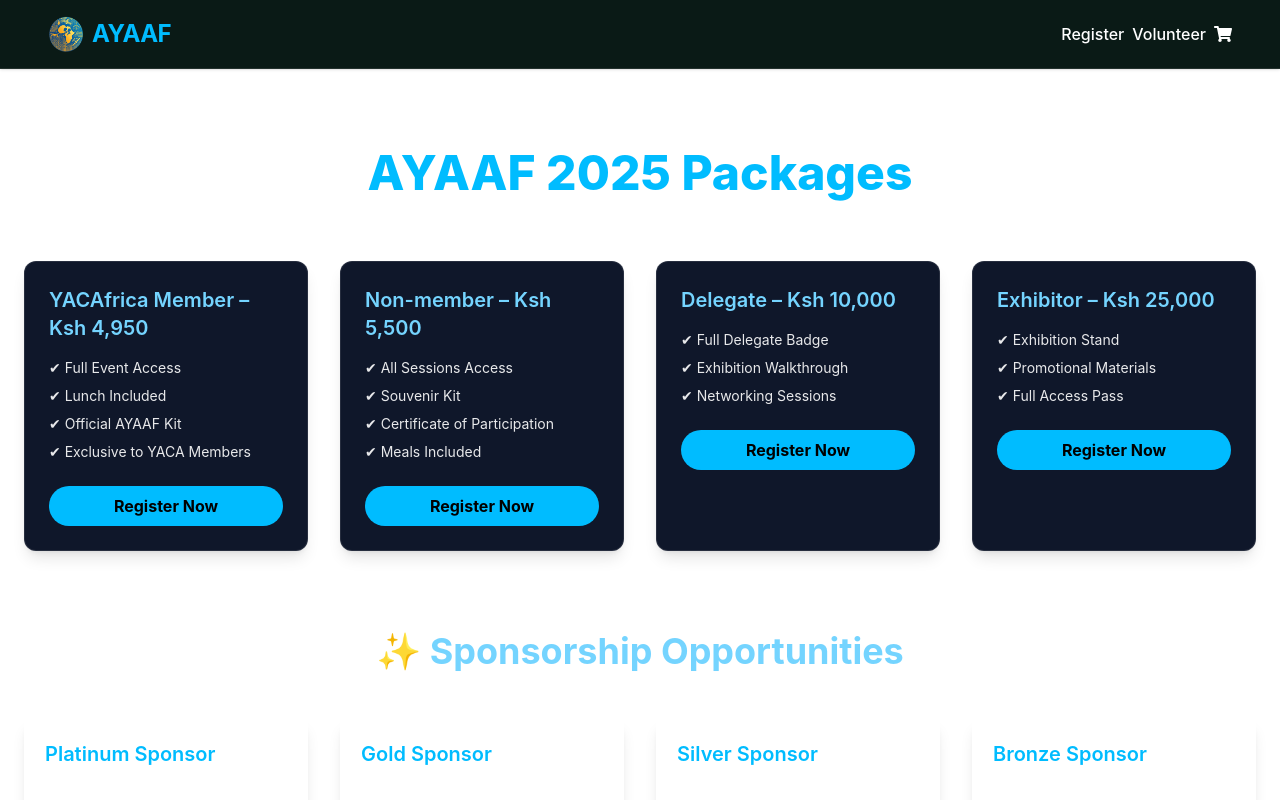
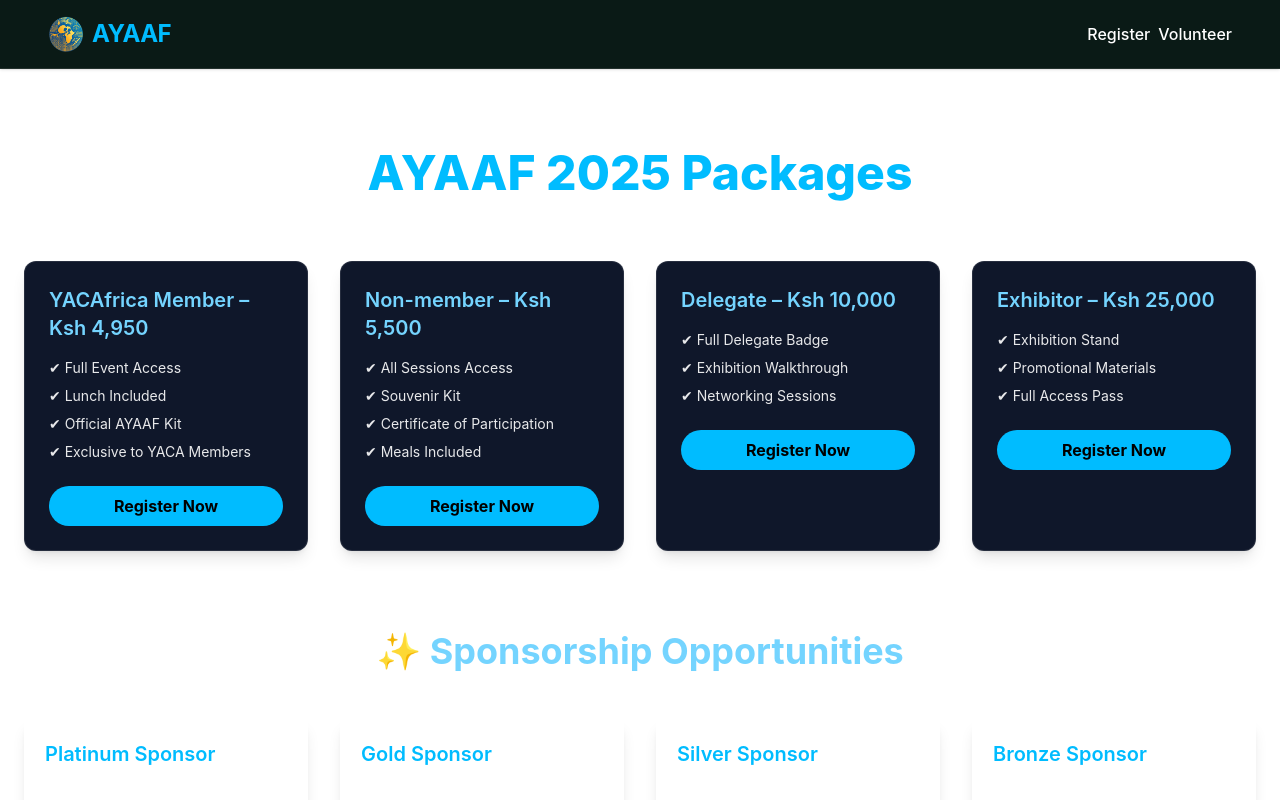
Before and after one commit to nateka-chak/ayaaf2025-react-web-app, a React (Vite) app in the folder client/: page /packages in a window 1280 px wide. Shown: the top 800 px of the page. Built offline with nearby package versions, Linux system fonts and the light colour scheme.

Commit message:
removed the cart logic

```diff
--- a/client/src/components/Navbar.tsx
+++ b/client/src/components/Navbar.tsx
@@ -18,15 +18,6 @@
         <div className="flex items-center gap-2 text-sm md:text-base font-medium">
           <a href="#registration" className="hover:text-sky-300 transition scroll-smooth">Register</a>
           <a href="#volunteers" className="hover:text-sky-300 transition scroll-smooth">Volunteer</a>
-
-          <Link to="/cart" className="relative hover:text-sky-300 transition">
-            <FaShoppingCart className="text-lg" />
-            {cart.length > 0 && (
-              <span className="absolute -top-2 -right-3 bg-sky-400 text-black text-xs font-bold px-2 py-0.5 rounded-full shadow-md">
-                {cart.length}
-              </span>
-            )}
-          </Link>
         </div>
       </div>
     </nav>
--- a/client/src/pages/Home.tsx
+++ b/client/src/pages/Home.tsx
@@ -48,7 +48,7 @@
       {!showSplash && (
         <>
           <main className="">
-            {/* Hero / Registration */}
+            {/* Hero / Registration section */}
             <section
               id="registration"
               className="relative min-h-[60vh] flex flex-col items-center justify-center bg-cover bg-center"
--- a/package.json
+++ /dev/null
@@ -1,5 +0,0 @@
-{
-  "dependencies": {
-    "@tailwindcss/vite": "^4.1.11"
-  }
-}
```
Also changed, not shown: 2 other files (tests, documents, lock files or other folders).
